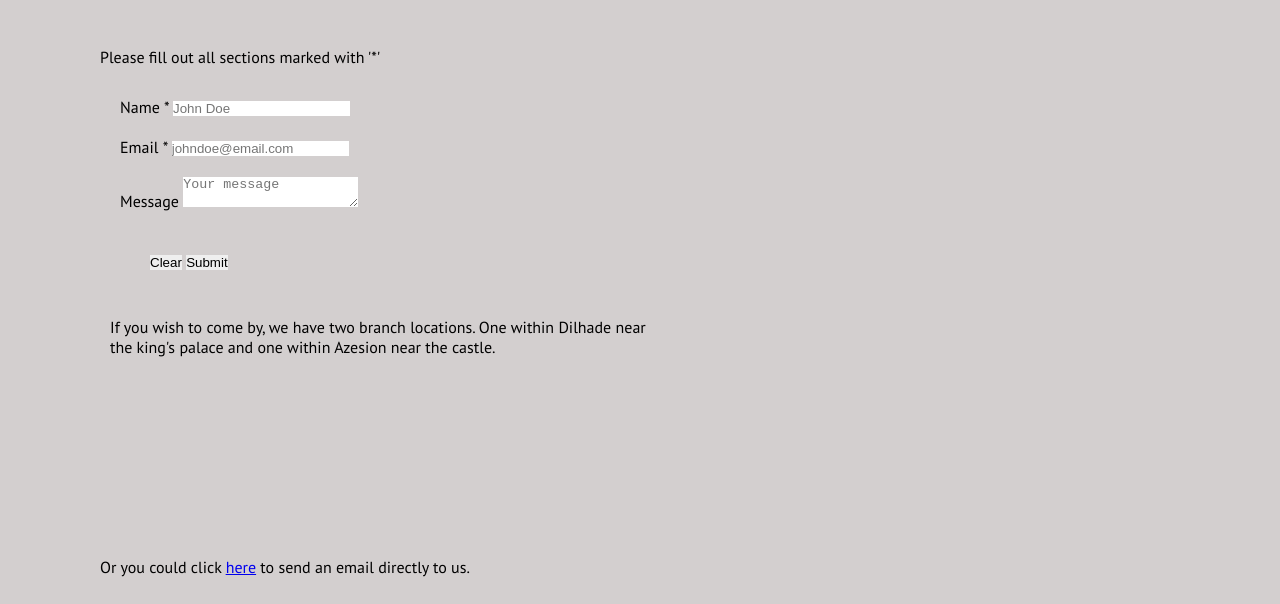
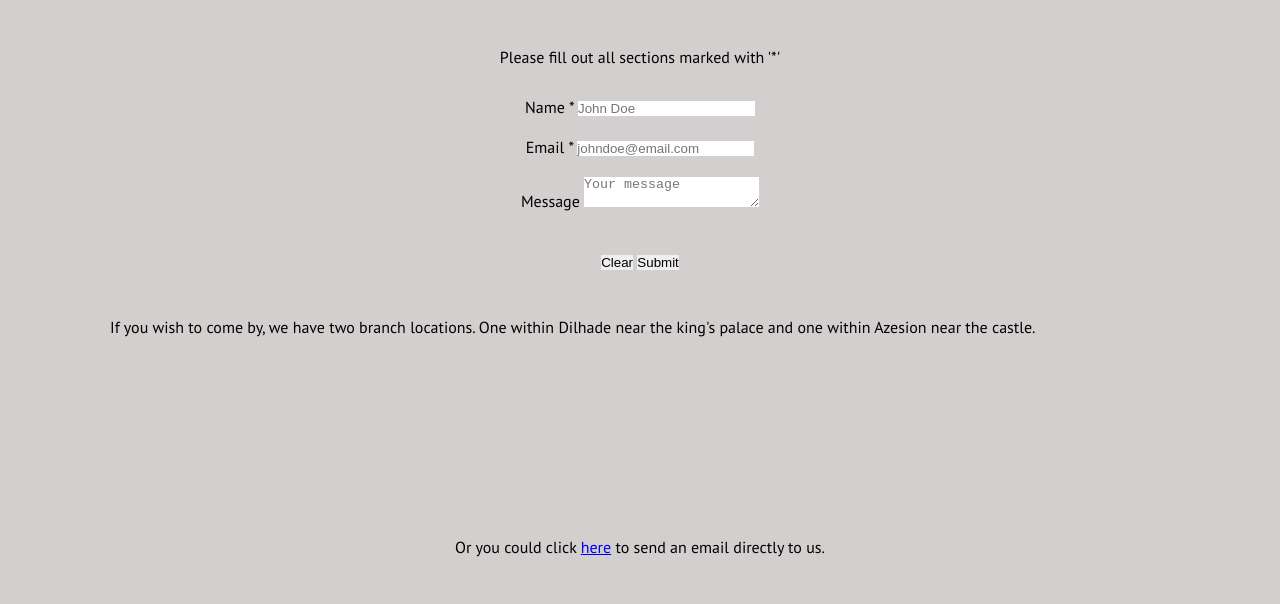
Before and after one commit to chaos1601/ai-love, a plain HTML site: page contact.html in a window 1280 px wide. Shown: the part 144-748 px from the top of the page. Drawn offline with Linux system fonts and the light colour scheme.

Commit message:
update contact

```diff
--- a/assets/style/contact.css
+++ b/assets/style/contact.css
@@ -99,9 +99,13 @@ h2 {
 }
 
 form {
-    width: 50%;
     height: 20px;
     margin: 30px 20px;
+    text-align: center;
+}
+
+.contact p {
+  text-align: center;
 }
 
 p + p {
@@ -114,8 +118,7 @@ section {
 }
 
 .location {
-    margin: 200px 10px;
-    width: 50%;
+  margin: 200px 10px;
 }
 
 .image-1 {
--- a/contact.html
+++ b/contact.html
@@ -27,7 +27,7 @@
                     </nav>
                 </div>
             </header>
-            <div class="container">
+            <div class="container contact">
                     <h2>Contact Us</h2>
                 <p>Please fill out all sections marked with '*'</p>
                 <form method="post" action="#" name="registration">
```
